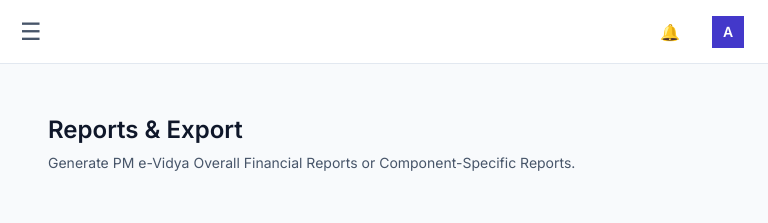
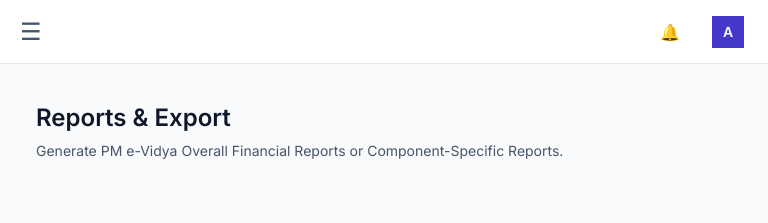
Before and after one commit to muthukamatchioff-ux/pm-evidya-portal, a Next.js app: page /reports in a window 768 px wide. Shown: the top 223 px of the page. Built offline with nearby package versions, Linux system fonts and the light colour scheme; no server answers; the database is empty.

Commit message:
fix: mobile portrait responsiveness for dashboard and annexure pages

```diff
--- a/src/app/budget/budget.module.css
+++ b/src/app/budget/budget.module.css
@@ -2,6 +2,12 @@
   padding: 24px;
   max-width: 1400px;
   margin: 0 auto;
+}
+
+@media (max-width: 768px) {
+  .container {
+    padding: 12px;
+  }
 }
 
 .header {
@@ -57,6 +63,8 @@
   justify-content: space-between;
   align-items: center;
   margin-bottom: 16px;
+  flex-wrap: wrap;
+  gap: 12px;
 }
 
 .btnPrimary {
@@ -119,13 +127,19 @@
 /* Form Styles */
 .formGrid {
   display: grid;
-  grid-template-columns: 1fr 1fr;
+  grid-template-columns: 1fr;
   gap: 16px;
   margin-bottom: 24px;
   background: var(--slate-50);
   padding: 20px;
   border-radius: var(--radius-md);
   border: 1px solid var(--border);
+}
+
+@media (min-width: 768px) {
+  .formGrid {
+    grid-template-columns: 1fr 1fr;
+  }
 }
 
 .formGroup {
--- a/src/app/dashboard/dashboard.module.css
+++ b/src/app/dashboard/dashboard.module.css
@@ -10,6 +10,8 @@
   justify-content: space-between;
   align-items: center;
   margin-bottom: 8px;
+  flex-wrap: wrap;
+  gap: 16px;
 }
 
 .pageTitle {
@@ -21,6 +23,7 @@
 .quickActions {
   display: flex;
   gap: 12px;
+  flex-wrap: wrap;
 }
 
 .btnAction {
@@ -226,7 +229,7 @@
 
 .budgetGrid {
   display: grid;
-  grid-template-columns: repeat(auto-fit, minmax(320px, 1fr));
+  grid-template-columns: repeat(auto-fit, minmax(min(100%, 300px), 1fr));
   gap: 20px;
 }
 
@@ -238,6 +241,7 @@
   box-shadow: var(--shadow-sm);
   display: flex;
   flex-direction: column;
+  min-width: 0;
 }
 
 .budgetTitle {
@@ -248,6 +252,7 @@
   text-transform: uppercase;
   letter-spacing: 0.5px;
   min-height: 40px;
+  word-wrap: break-word;
 }
 
 .budgetRow {
--- a/src/app/globals.css
+++ b/src/app/globals.css
@@ -198,4 +198,8 @@
   .card {
     padding: 16px;
   }
+
+  .main-content {
+    padding: 12px !important;
+  }
 }
--- a/src/app/layout.tsx
+++ b/src/app/layout.tsx
@@ -39,9 +39,9 @@
       <body className={inter.className}>
         <div style={{ display: 'flex', minHeight: '100vh', overflow: 'hidden' }}>
           <Sidebar />
-          <div style={{ flex: 1, display: 'flex', flexDirection: 'column', height: '100vh' }}>
+          <div style={{ flex: 1, display: 'flex', flexDirection: 'column', height: '100vh', minWidth: 0 }}>
             <Header role={role} />
-            <main style={{ flex: 1, backgroundColor: 'var(--bg-color)', overflowY: 'auto', padding: '24px' }}>
+            <main className="main-content" style={{ flex: 1, backgroundColor: 'var(--bg-color)', overflowY: 'auto', padding: '24px' }}>
               {children}
             </main>
           </div>
```
